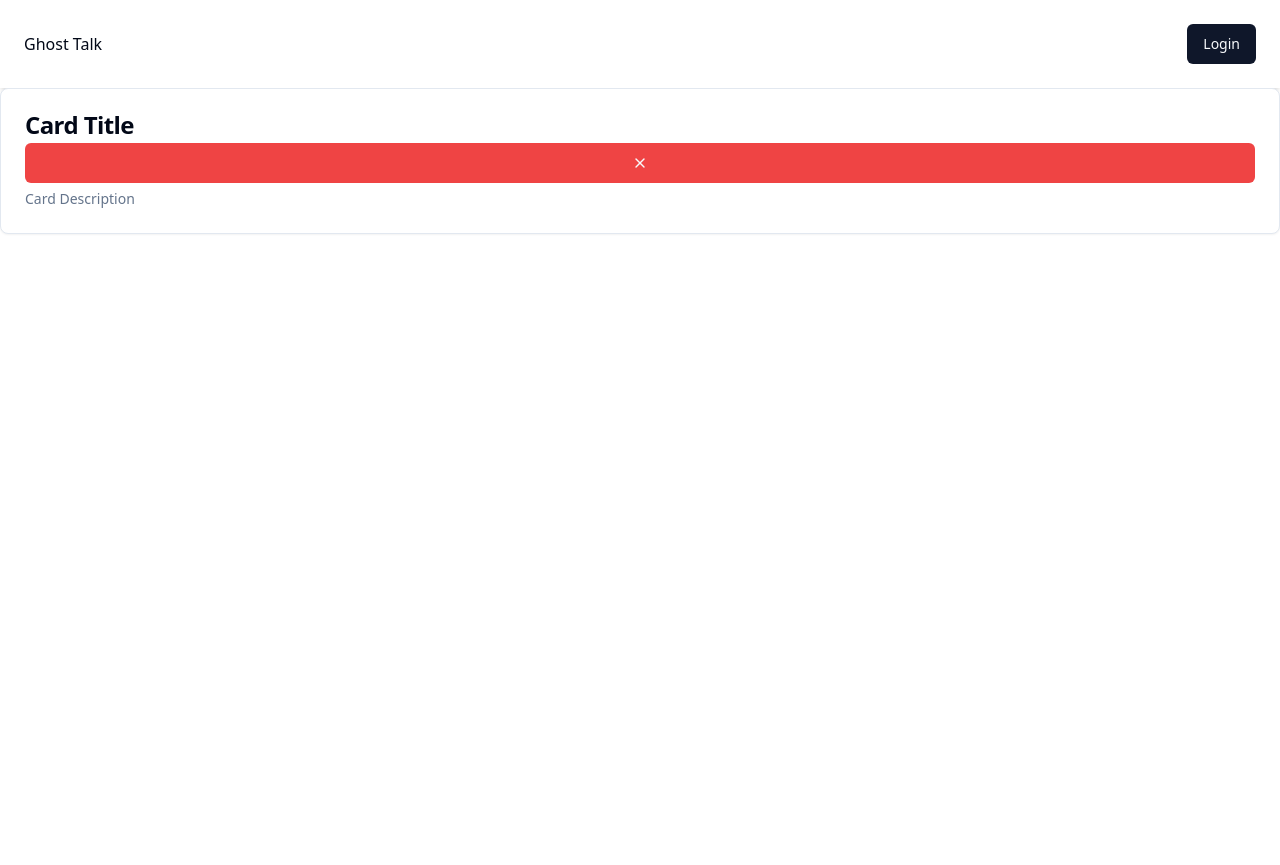
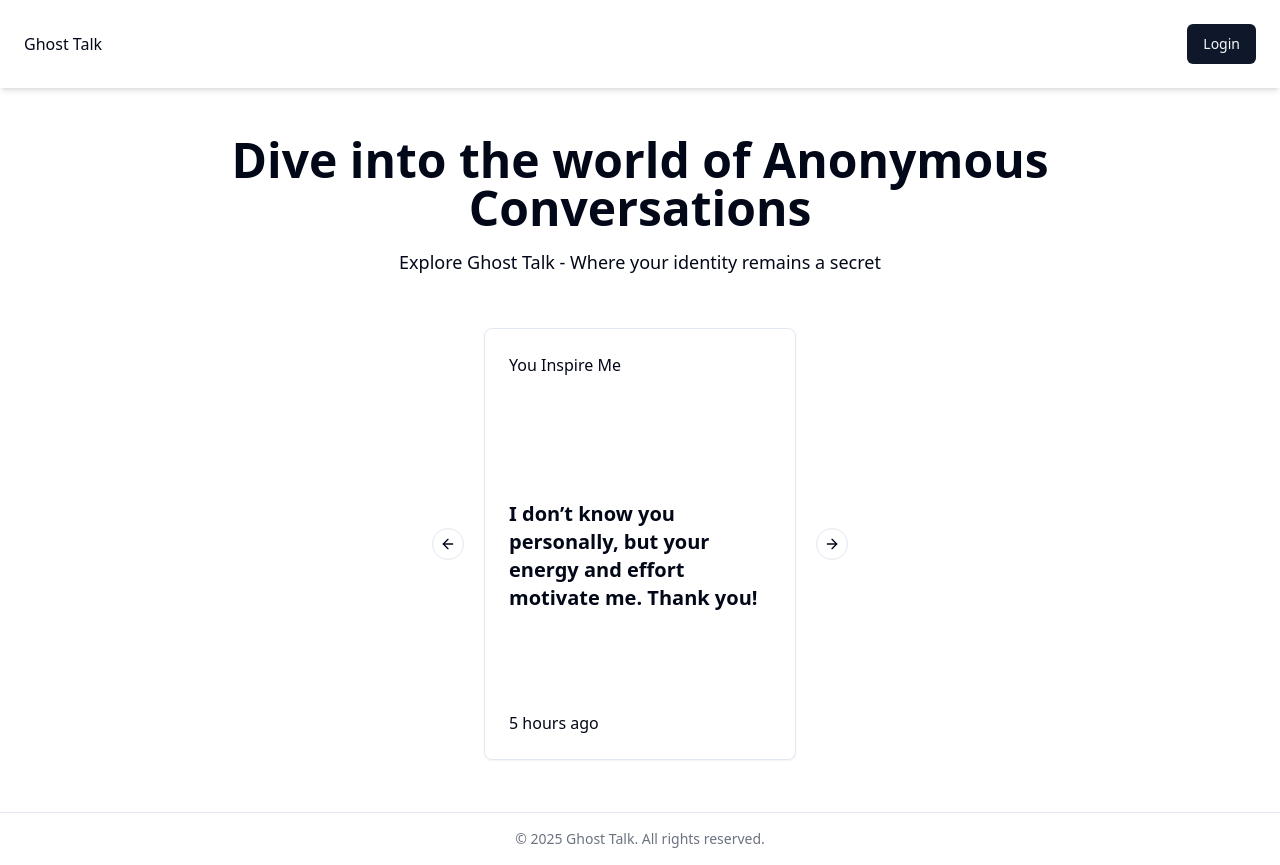
Before and after one commit to syedhisham/Nextjs-Ghost-Talk-App, a Next.js app: page / in a window 1280 px wide. Before the commit the page ends 800 px from the top, so only its background shows below. Built offline with nearby package versions, Linux system fonts and the light colour scheme; no server answers.

Commit message:
add: integrate carousel component to display messages on the main page

```diff
--- a/package.json
+++ b/package.json
@@ -23,6 +23,8 @@
     "bcryptjs": "^3.0.2",
     "class-variance-authority": "^0.7.1",
     "clsx": "^2.1.1",
+    "embla-carousel-autoplay": "^8.5.2",
+    "embla-carousel-react": "^8.5.2",
     "lucide-react": "^0.476.0",
     "mongoose": "^8.10.1",
     "next": "15.1.7",
--- a/src/app/(app)/page.tsx
+++ b/src/app/(app)/page.tsx
@@ -1,9 +1,55 @@
-import MessageCard from "@/components/MessageCard";
+'use client'
+import { Card, CardContent, CardFooter, CardHeader } from "@/components/ui/card"
+import {
+  Carousel,
+  CarouselContent,
+  CarouselItem,
+  CarouselNext,
+  CarouselPrevious,
+} from "@/components/ui/carousel"
+import messages from '@/messages.json'
+import AutoPlay from "embla-carousel-autoplay"
+const page = () => {
+  return (
+    <>
+    <main className="flex-grow flex flex-col items-center justify-center px-4 md:px-24 py-12">
+      <section className='text-center mb-8 md:mb-12'>
+        <h1 className='text-3xl md:text-5xl font-bold'>Dive into the world of Anonymous Conversations</h1>
+        <p className='mt-3 md:mt-4 text-base md:text-lg'>Explore Ghost Talk - Where your identity remains a secret</p>
+      </section>
 
-export default function Home() {
-  return (
-    <div className="">
-      <MessageCard/>
-    </div>
-  );
+      <Carousel className="w-full max-w-xs"
+       plugins={[AutoPlay({delay: 2000})]}
+      >
+      <CarouselContent>
+        {
+          messages.map((message, index) => (
+            <CarouselItem key={index}>
+            <div className="p-1">
+              <Card>
+                <CardHeader>
+                {message.title}
+                </CardHeader>
+                <CardContent className="flex aspect-square items-center justify-center p-6">
+                  <span className="text-xl font-semibold">{message.content}</span>
+                </CardContent>
+                <CardFooter>{message.received}</CardFooter>
+              </Card>
+            </div>
+          </CarouselItem>
+          ))
+        }
+      </CarouselContent>
+      <CarouselPrevious />
+      <CarouselNext />
+    </Carousel>
+    </main>
+    <footer className="w-full py-4 text-center border-t">
+  <p className="text-sm text-gray-500">© 2025 Ghost Talk. All rights reserved.</p>
+</footer>
+
+    </>
+  )
 }
+
+export default page
--- /dev/null
+++ b/src/components/ui/carousel.tsx
@@ -0,0 +1,262 @@
+"use client"
+
+import * as React from "react"
+import useEmblaCarousel, {
+  type UseEmblaCarouselType,
+} from "embla-carousel-react"
+import { ArrowLeft, ArrowRight } from "lucide-react"
+
+import { cn } from "@/lib/utils"
+import { Button } from "@/components/ui/button"
+
+type CarouselApi = UseEmblaCarouselType[1]
+type UseCarouselParameters = Parameters<typeof useEmblaCarousel>
+type CarouselOptions = UseCarouselParameters[0]
+type CarouselPlugin = UseCarouselParameters[1]
+
+type CarouselProps = {
+  opts?: CarouselOptions
+  plugins?: CarouselPlugin
+  orientation?: "horizontal" | "vertical"
+  setApi?: (api: CarouselApi) => void
+}
+
+type CarouselContextProps = {
+  carouselRef: ReturnType<typeof useEmblaCarousel>[0]
+  api: ReturnType<typeof useEmblaCarousel>[1]
+  scrollPrev: () => void
+  scrollNext: () => void
+  canScrollPrev: boolean
+  canScrollNext: boolean
+} & CarouselProps
+
+const CarouselContext = React.createContext<CarouselContextProps | null>(null)
+
+function useCarousel() {
+  const context = React.useContext(CarouselContext)
+
+  if (!context) {
+    throw new Error("useCarousel must be used within a <Carousel />")
+  }
+
+  return context
+}
+
+const Carousel = React.forwardRef<
+  HTMLDivElement,
+  React.HTMLAttributes<HTMLDivElement> & CarouselProps
+>(
+  (
+    {
+      orientation = "horizontal",
+      opts,
+      setApi,
+      plugins,
+      className,
+      children,
+      ...props
+    },
+    ref
+  ) => {
+    const [carouselRef, api] = useEmblaCarousel(
+      {
+        ...opts,
+        axis: orientation === "horizontal" ? "x" : "y",
+      },
+      plugins
+    )
+    const [canScrollPrev, setCanScrollPrev] = React.useState(false)
+    const [canScrollNext, setCanScrollNext] = React.useState(false)
+
+    const onSelect = React.useCallback((api: CarouselApi) => {
+      if (!api) {
+        return
+      }
+
+      setCanScrollPrev(api.canScrollPrev())
+      setCanScrollNext(api.canScrollNext())
+    }, [])
+
+    const scrollPrev = React.useCallback(() => {
+      api?.scrollPrev()
+    }, [api])
+
+    const scrollNext = React.useCallback(() => {
+      api?.scrollNext()
+    }, [api])
+
+    const handleKeyDown = React.useCallback(
+      (event: React.KeyboardEvent<HTMLDivElement>) => {
+        if (event.key === "ArrowLeft") {
+          event.preventDefault()
+          scrollPrev()
+        } else if (event.key === "ArrowRight") {
+          event.preventDefault()
+          scrollNext()
+        }
+      },
+      [scrollPrev, scrollNext]
+    )
+
+    React.useEffect(() => {
+      if (!api || !setApi) {
+        return
+      }
+
+      setApi(api)
+    }, [api, setApi])
+
+    React.useEffect(() => {
+      if (!api) {
+        return
+      }
+
+      onSelect(api)
+      api.on("reInit", onSelect)
+      api.on("select", onSelect)
+
+      return () => {
+        api?.off("select", onSelect)
+      }
+    }, [api, onSelect])
+
+    return (
+      <CarouselContext.Provider
+        value={{
+          carouselRef,
+          api: api,
+          opts,
+          orientation:
+            orientation || (opts?.axis === "y" ? "vertical" : "horizontal"),
+          scrollPrev,
+          scrollNext,
+          canScrollPrev,
+          canScrollNext,
+        }}
+      >
+        <div
+          ref={ref}
+          onKeyDownCapture={handleKeyDown}
+          className={cn("relative", className)}
+          role="region"
+          aria-roledescription="carousel"
+          {...props}
+        >
+          {children}
+        </div>
+      </CarouselContext.Provider>
+    )
+  }
+)
+Carousel.displayName = "Carousel"
+
+const CarouselContent = React.forwardRef<
+  HTMLDivElement,
+  React.HTMLAttributes<HTMLDivElement>
+>(({ className, ...props }, ref) => {
+  const { carouselRef, orientation } = useCarousel()
+
+  return (
+    <div ref={carouselRef} className="overflow-hidden">
+      <div
+        ref={ref}
+        className={cn(
+          "flex",
+          orientation === "horizontal" ? "-ml-4" : "-mt-4 flex-col",
+          className
+        )}
+        {...props}
+      />
+    </div>
+  )
+})
+CarouselContent.displayName = "CarouselContent"
+
+const CarouselItem = React.forwardRef<
+  HTMLDivElement,
+  React.HTMLAttributes<HTMLDivElement>
+>(({ className, ...props }, ref) => {
+  const { orientation } = useCarousel()
+
+  return (
+    <div
+      ref={ref}
+      role="group"
+      aria-roledescription="slide"
+      className={cn(
+        "min-w-0 shrink-0 grow-0 basis-full",
+        orientation === "horizontal" ? "pl-4" : "pt-4",
+        className
+      )}
+      {...props}
+    />
+  )
+})
+CarouselItem.displayName = "CarouselItem"
+
+const CarouselPrevious = React.forwardRef<
+  HTMLButtonElement,
+  React.ComponentProps<typeof Button>
+>(({ className, variant = "outline", size = "icon", ...props }, ref) => {
+  const { orientation, scrollPrev, canScrollPrev } = useCarousel()
+
+  return (
+    <Button
+      ref={ref}
+      variant={variant}
+      size={size}
+      className={cn(
+        "absolute  h-8 w-8 rounded-full",
+        orientation === "horizontal"
+          ? "-left-12 top-1/2 -translate-y-1/2"
+          : "-top-12 left-1/2 -translate-x-1/2 rotate-90",
+        className
+      )}
+      disabled={!canScrollPrev}
+      onClick={scrollPrev}
+      {...props}
+    >
+      <ArrowLeft className="h-4 w-4" />
+      <span className="sr-only">Previous slide</span>
+    </Button>
+  )
+})
+CarouselPrevious.displayName = "CarouselPrevious"
+
+const CarouselNext = React.forwardRef<
+  HTMLButtonElement,
+  React.ComponentProps<typeof Button>
+>(({ className, variant = "outline", size = "icon", ...props }, ref) => {
+  const { orientation, scrollNext, canScrollNext } = useCarousel()
+
+  return (
+    <Button
+      ref={ref}
+      variant={variant}
+      size={size}
+      className={cn(
+        "absolute h-8 w-8 rounded-full",
+        orientation === "horizontal"
+          ? "-right-12 top-1/2 -translate-y-1/2"
+          : "-bottom-12 left-1/2 -translate-x-1/2 rotate-90",
+        className
+      )}
+      disabled={!canScrollNext}
+      onClick={scrollNext}
+      {...props}
+    >
+      <ArrowRight className="h-4 w-4" />
+      <span className="sr-only">Next slide</span>
+    </Button>
+  )
+})
+CarouselNext.displayName = "CarouselNext"
+
+export {
+  type CarouselApi,
+  Carousel,
+  CarouselContent,
+  CarouselItem,
+  CarouselPrevious,
+  CarouselNext,
+}
--- /dev/null
+++ b/src/messages.json
@@ -0,0 +1,22 @@
+[
+    {
+      "title": "Keep Going!",
+      "content": "Your hard work is noticed. Don't let self-doubt stop you!",
+      "received": "10 minutes ago"
+    },
+    {
+      "title": "Stay Strong",
+      "content": "Tough times don’t last, but tough people do. Keep pushing forward!",
+      "received": "2 hours ago"
+    },
+    {
+      "title": "You Inspire Me",
+      "content": "I don’t know you personally, but your energy and effort motivate me. Thank you!",
+      "received": "5 hours ago"
+    },
+    {
+      "title": "A Small Reminder",
+      "content": "Take a break if you need to. You're doing great, but don’t forget to rest.",
+      "received": "1 day ago"
+    }
+  ]
```
Also changed, not shown: 1 other file (tests, documents, lock files or other folders).
